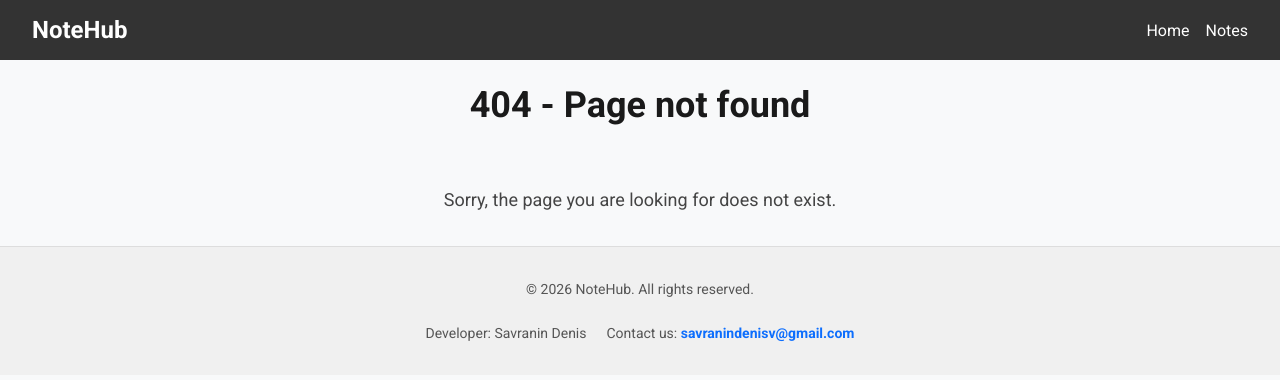
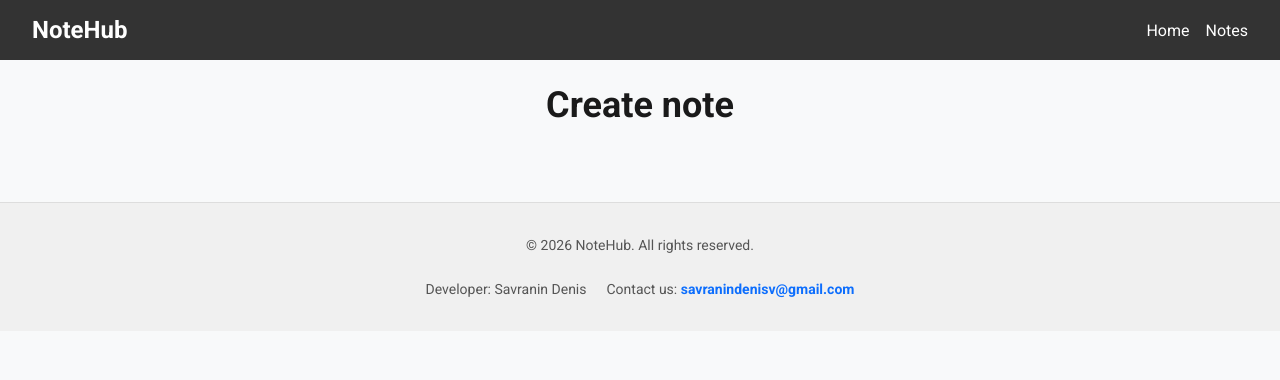
Before and after one commit to Savranin-Denis/08-zustand, a Next.js app: page /notes/action/create in a window 1280 px wide. Before the commit this address had no page. Shown: the top 380 px of the page. Built offline with nearby package versions, Linux system fonts and the light colour scheme.

Commit message:
add side for a new note

```diff
--- /dev/null
+++ b/app/notes/action/create/CreateNote.module.css
@@ -0,0 +1,18 @@
+.main {
+  flex: 1;
+}
+
+.container {
+  width: 90%;
+  max-width: 1280px;
+  margin: 0px auto;
+  padding: 0 16px 16px;
+}
+
+.title {
+  font-size: 36px;
+  font-weight: 700;
+  color: #1a1a1a;
+  margin-bottom: 60px;
+  text-align: center;
+}
--- /dev/null
+++ b/app/notes/action/create/page.tsx
@@ -0,0 +1,41 @@
+import { Metadata } from 'next';
+import css from './CreateNote.module.css';
+
+export const metadata: Metadata = {
+  title: 'Create new note',
+  description:
+    'A simple and efficient app for creating ang organizing your notes',
+  openGraph: {
+    title: 'Create new note',
+    description:
+      'A simple and efficient app for creating ang organizing your notes',
+    url: 'https://notehub.com/',
+    images: [
+      {
+        url: 'https://ac.goit.global/fullstack/react/notehub-og-meta.jpg',
+        width: 1200,
+        height: 630,
+        alt: 'Create new note',
+      },
+    ],
+  },
+  twitter: {
+    title: 'Create new note',
+    description:
+      'A simple and efficient app for creating ang organizing your notes',
+    images: ['https://ac.goit.global/fullstack/react/notehub-og-meta.jpg'],
+  },
+};
+
+const CreateNote = async () => {
+  return (
+    <main className={css.main}>
+      <div className={css.container}>
+        <h1 className={css.title}>Create note</h1>
+        {/* NoteForm component */}
+      </div>
+    </main>
+  );
+};
+
+export default CreateNote;
```
